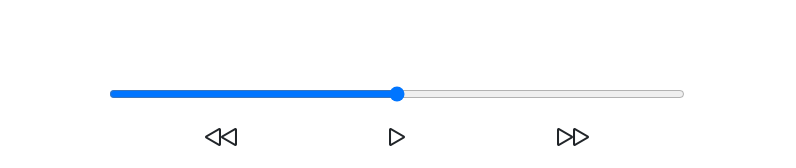
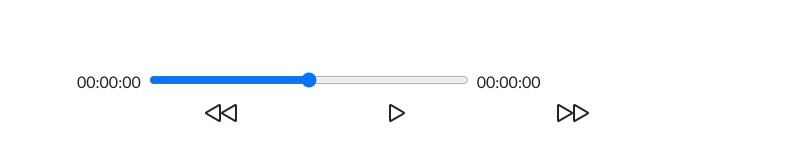
Before and after one commit to tamalesimon/music-player, an Angular app: page / in a window 1280 px wide. Shown: the part 525-693 px from the top of the page, without its empty margins (243-1039 px from the left). Built offline with nearby package versions, Linux system fonts and the light colour scheme.

Commit message:
refactors

```diff
--- a/src/app/player/player.component.html
+++ b/src/app/player/player.component.html
@@ -1,9 +1,9 @@
 <div class="player App d-flex flex-column"
 [ngClass]="{'library-active': isLibraryOpen, '':!isLibraryOpen}">
     <div class="d-flex flex-row time-control items-center">
-        <p class=" align-items-center">{{songST}}</p>
-        <input type="range"/>
-        <p>{{songET}}</p>
+        <div class="d-inline pe-2 align-middle">{{songST}}</div>
+        <div class="time-control"><input class="d-inline" type="range"/></div>
+        <div class="d-inline ps-2 align-middle">00:00:00</div>
     </div>
     <div class="player-control d-flex flex-row justify-content-between align-items-center">
         <h2 (click)="playPreviousSong()"><i class="bi bi-rewind control"></i></h2>
--- a/src/app/player/player.component.ts
+++ b/src/app/player/player.component.ts
@@ -8,7 +8,7 @@ import { MusicService } from '../services/music.service';
 })
 export class PlayerComponent implements OnInit {
   isLibraryOpen = false;
-  songST: any;
+  songST: any = "00:00:00";
   songET: any;
 
   @Input()
```
